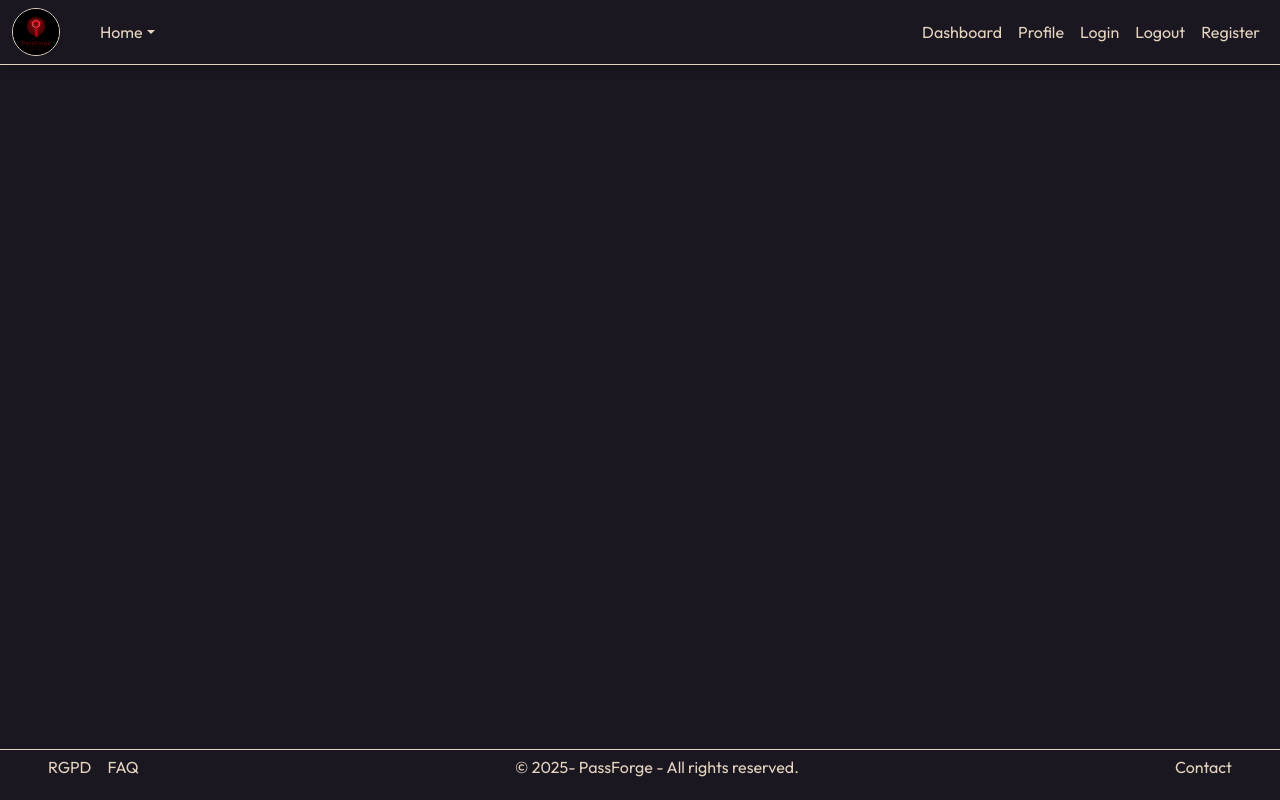
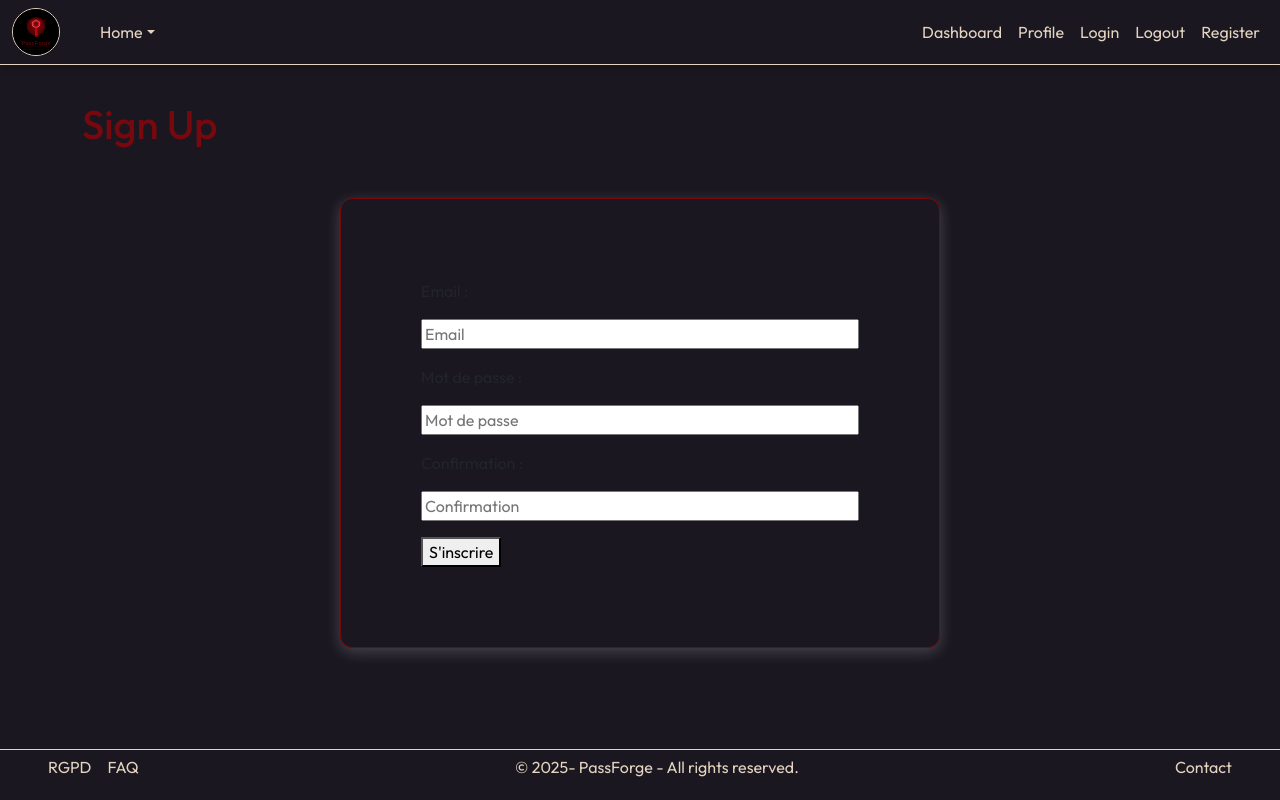
Before and after one commit to PassForgeTHP/React_Passforge, a React (Vite) app: page /register in a window 1280 px wide. Built offline with nearby package versions, Linux system fonts and the light colour scheme.

Commit message:
adding register function

```diff
--- a/src/pages/Register.jsx
+++ b/src/pages/Register.jsx
@@ -1,7 +1,67 @@
+import { useContext, useState } from "react";
+import { AuthContext } from "../contexts/AuthContext";
+
 function Register() {
+  const { login } = useContext(AuthContext);
+  const [email, setEmail] = useState("");
+  const [password, setPassword] = useState("");
+  const [passwordConfirmation, setPasswordConfirmation] = useState("");
+
+  const handleSubmit = async (e) => {
+    e.preventDefault();
+
+    const res = await fetch("http://localhost:3000/users", {
+      method: "POST",
+      headers: { "Content-Type": "application/json" },
+      body: JSON.stringify({
+        user: { email, password, password_confirmation: passwordConfirmation }
+      }),
+    });
+
+    if (!res.ok) {
+      console.error("Signup failed");
+      return;
+    }
+
+    const data = await res.json();
+    const token = res.headers.get("Authorization")?.split(" ")[1];
+
+    login(data.user, token);
+  };
+
   return (
-    <div>
-      <h1>Sign Up</h1>
+    <div className="container">
+      <div>
+        <h1>Sign Up</h1>
+      </div>
+
+      <div>
+        <form onSubmit={handleSubmit}>
+          <label htmlFor="email">Email :</label>
+          <input
+            value={email}
+            onChange={(e) => setEmail(e.target.value)}
+            placeholder="Email"
+          />
+          <label htmlFor="password">Mot de passe :</label>
+          <input
+            value={password}
+            onChange={(e) => setPassword(e.target.value)}
+            type="password"
+            placeholder="Mot de passe"
+          />
+          <label htmlFor="confirmation">Confirmation :</label>
+          <input
+            value={passwordConfirmation}
+            onChange={(e) => setPasswordConfirmation(e.target.value)}
+            type="password"
+            placeholder="Confirmation"
+          />
+          <div>
+            <button type="submit">S'inscrire</button>
+          </div>
+        </form>
+      </div>
     </div>
   )
 }
```
